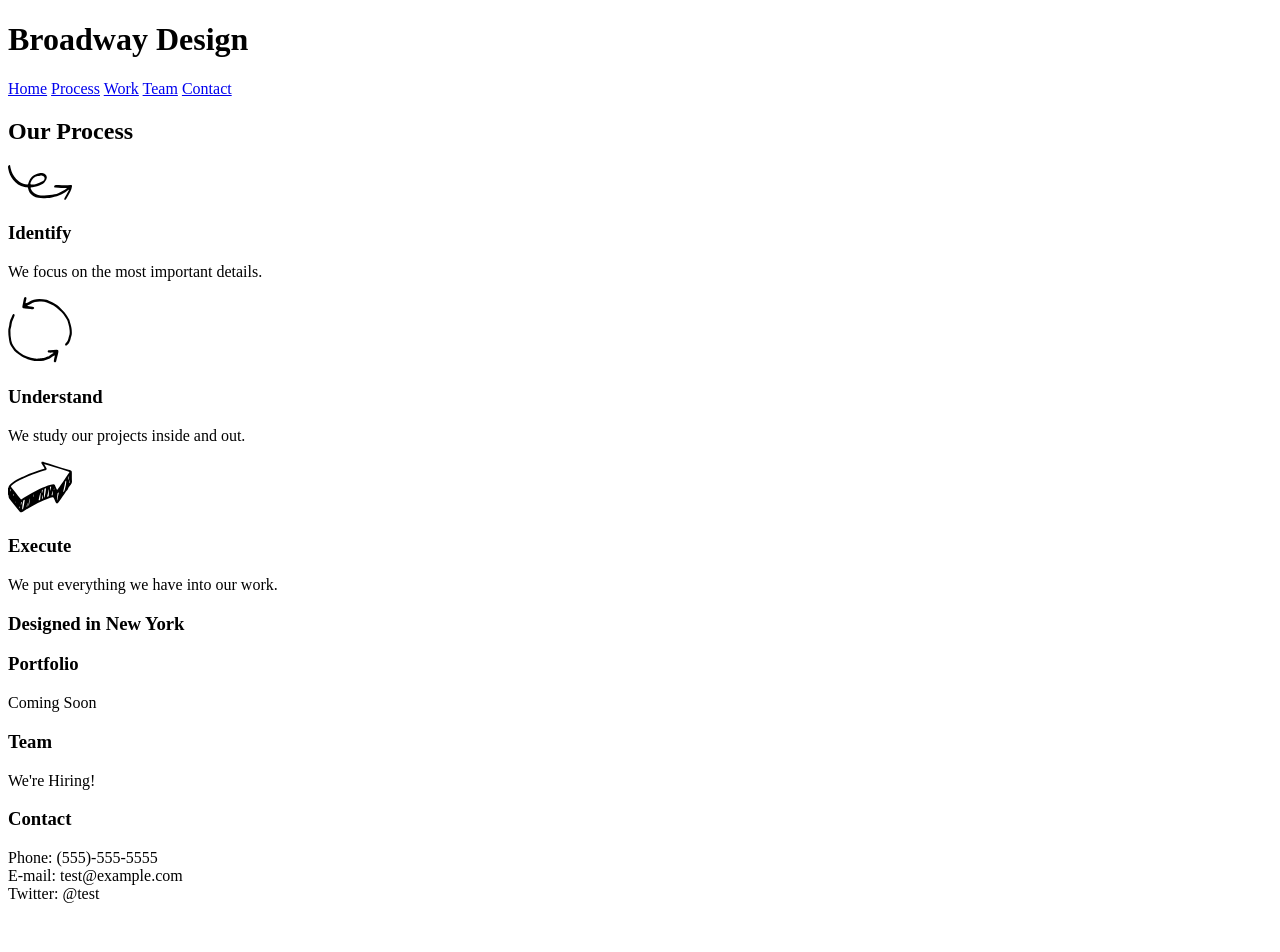
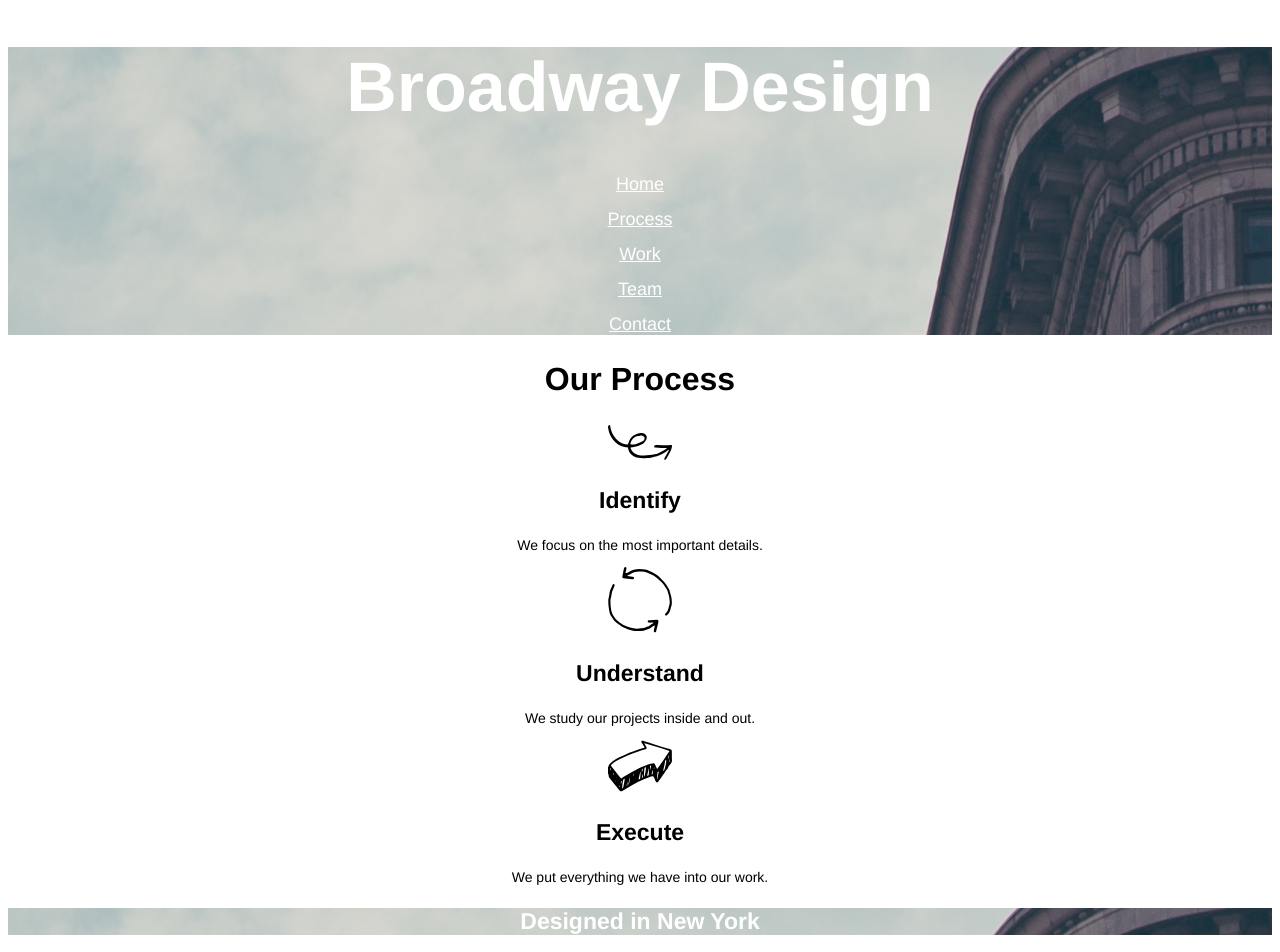
Before and after one commit to gregkormendi0101/broadway, a plain HTML site: page index.html in a window 1280 px wide. Shown: the top 952 px of the page. Before the commit the page ends 919 px from the top, so only its background shows below. Drawn offline with Linux system fonts and the light colour scheme.

Commit message:
Final except footer is messed up

```diff
--- a/index.html
+++ b/index.html
@@ -9,12 +9,11 @@
     <!-- First Section and links -->
     <div class="building">
       <h1>Broadway Design</h1>
-
-      <a href="#">Home</a>
-      <a href="#">Process</a>
-      <a href="#">Work</a>
-      <a href="#">Team</a>
-      <a href="#">Contact</a>
+      <p><a href="#">Home</a></p>
+      <p><a href="#">Process</a></p>
+      <p><a href="#">Work</a></p>
+      <p><a href="#">Team</a></p>
+      <p><a href="#">Contact</a></p>
     </div>
 
     <!-- Second Section (Process) -->
@@ -46,16 +45,20 @@
     <p>We're Hiring!</p>
 
     <h3>Contact</h3>
-    <p>Phone: (555)-555-5555<br>
-      E-mail: test@example.com<br>
+    <p>Phone: (555)-555-5555<br><br>
+      E-mail: test@example.com<br><br>
       Twitter: @test</p>
 
     <!-- Footer -->
-
-
-
-
-
+    <div id="footer">
+      <p>© Broadway 2017
+        <a href="#">Home</a>
+        <a href="#">About</a>
+        <a href="#">Work</a>
+        <a href="#">Team</a>
+        <a href="#">Contact</a>
+      </p>
+    </div>
 
   </body>
 </html>
--- a/resources/css/style.css
+++ b/resources/css/style.css
@@ -0,0 +1,39 @@
+* {
+  font-family: Helvetica;
+  text-align: center;
+}
+
+.building {
+  color: white;
+  background-image: url("../images/the-flatiron-building.png");
+}
+
+h1 {
+  font-size: 70px;
+  font-weight: bold;
+}
+
+a {
+  font-size: 18px;
+  color: white;
+}
+
+h2 {
+  font-size: 32px;
+  font-weight: bold;
+}
+
+h3 {
+  font-weight: bold;
+  font-size: 23px
+}
+
+p {
+  font-size: 14px;
+}
+
+.footer {
+  text-align: left;
+  background-color: dimgray;
+  background-size: cover;
+}
```
